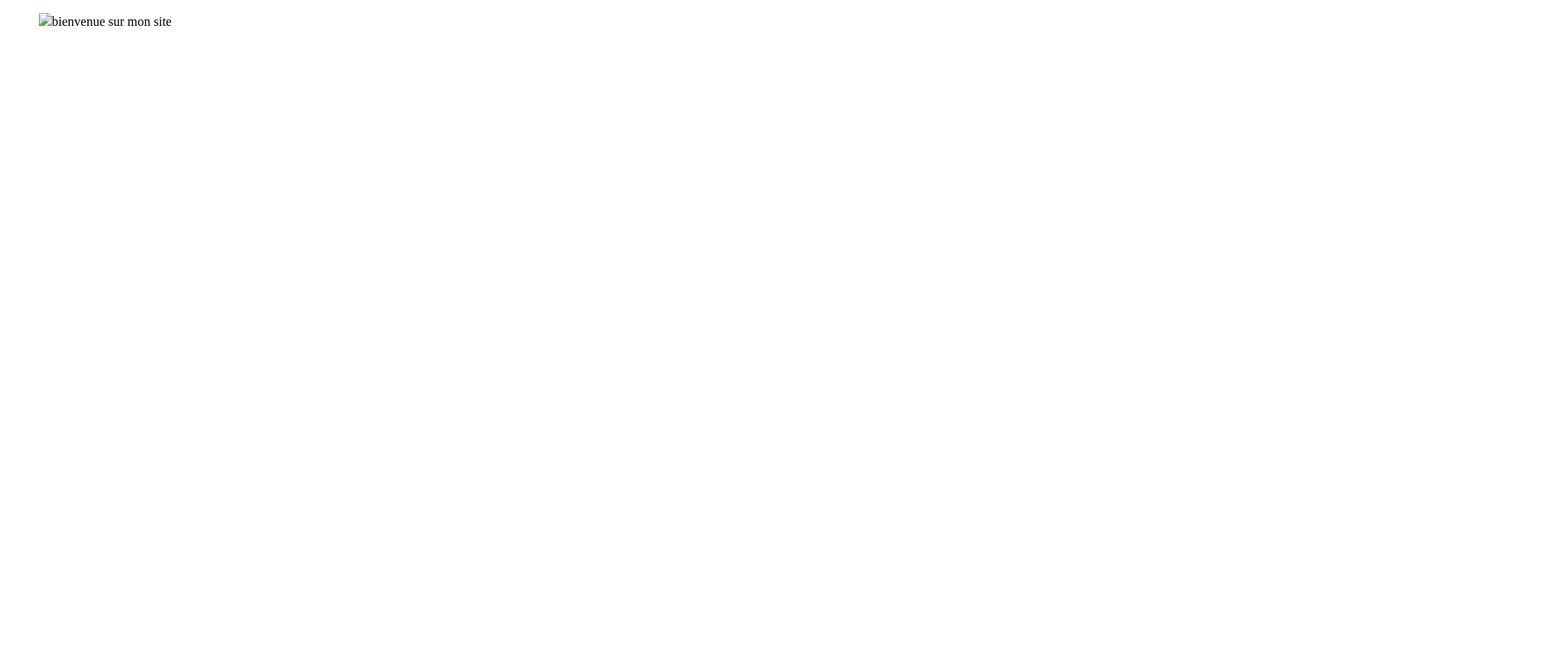
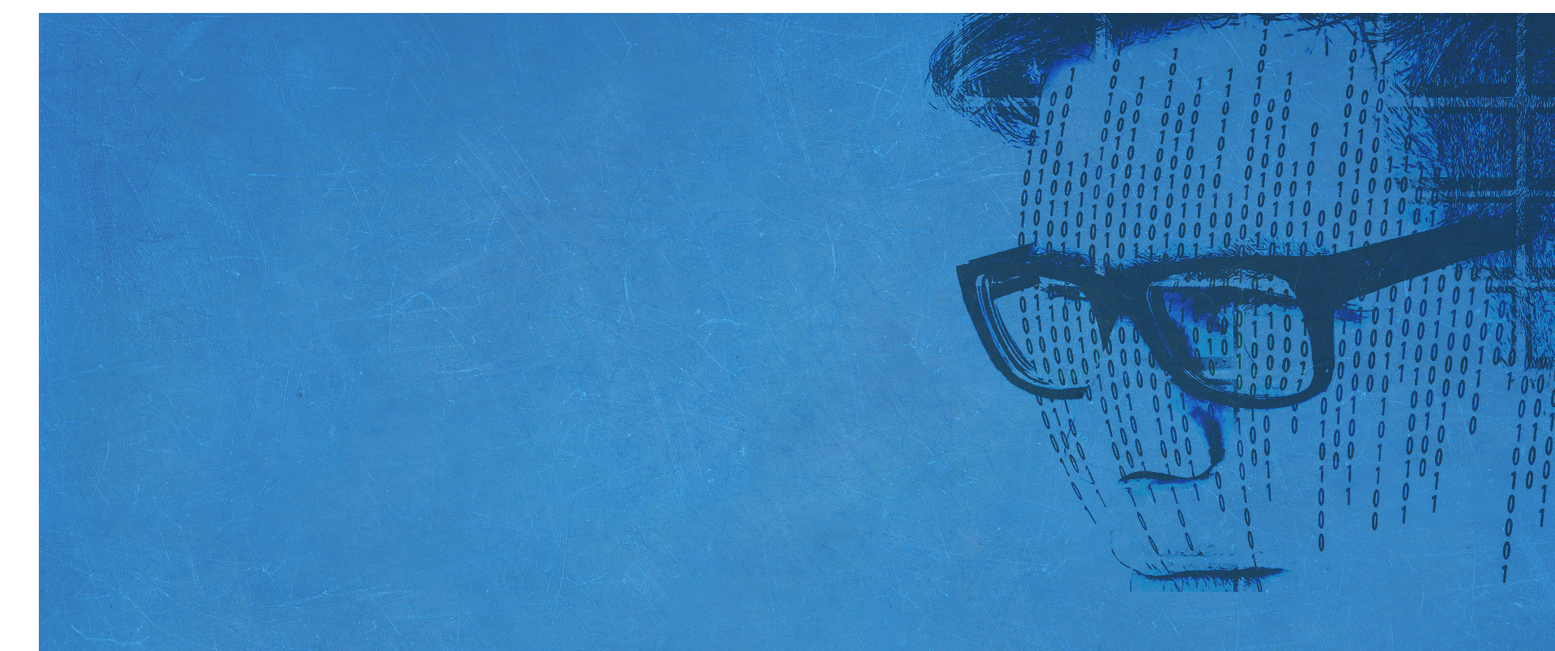
Before and after one commit to noctis41/developpeur, a plain HTML site: page index.html in a window 1280 px wide. Shown: the top 804 px of the page at 81% size, 1920 px wide, since content can reach past the window. Drawn offline with Linux system fonts and the light colour scheme.

Commit message:
Update index.html

```diff
--- a/index.html
+++ b/index.html
@@ -9,7 +9,7 @@
 
 	  <figure class="entete">
 
-<p> <img src="https://github.com/noctis41/developpeur/blob/master/entete.jpg/></p>
+<p> <img src="https://github.com/noctis41/developpeur/blob/master/entete.jpg?raw=true"/></p>
 
 	  </figure>
 
```
